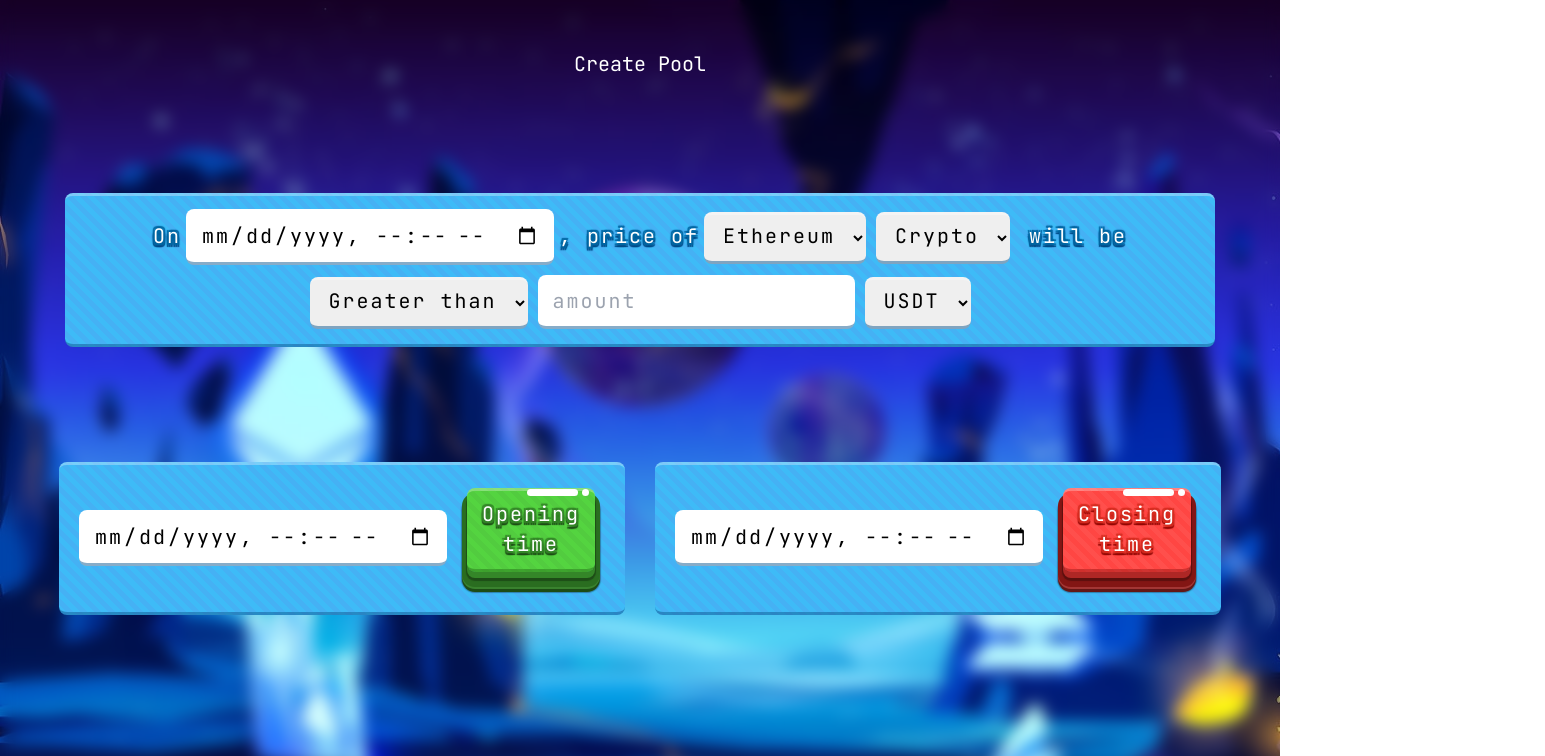
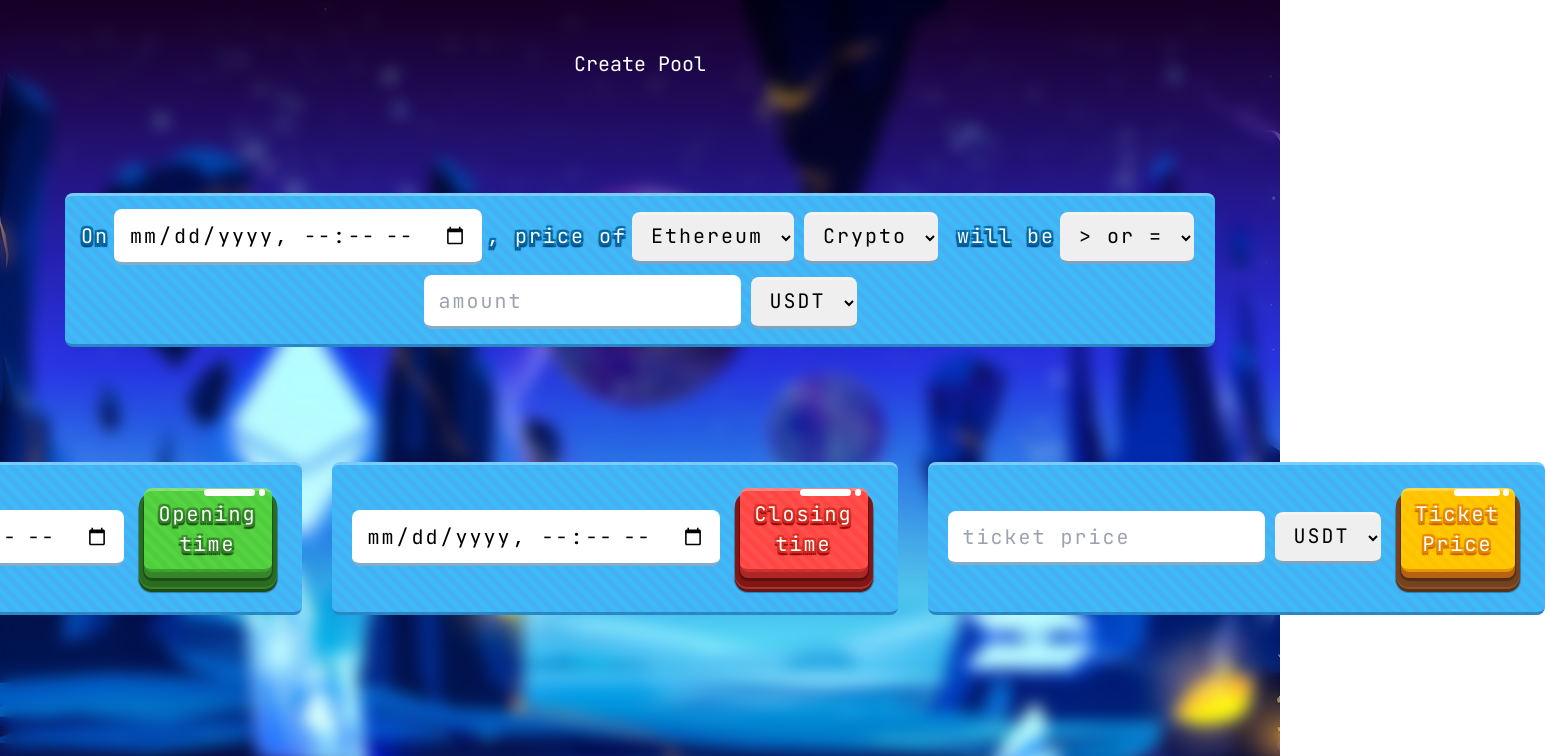
Before and after one commit to blacksky24/yolo-club, a Next.js app: page /create-pool in a window 1280 px wide. Shown: the top 756 px of the page, 1545 px wide, since content can reach past the window. Built offline with nearby package versions, Linux system fonts and the light colour scheme.

Commit message:
added creator contract details

```diff
--- a/pages/create-pool.js
+++ b/pages/create-pool.js
@@ -34,13 +34,11 @@ function CreatePool() {
           </select>
           <select className="inp">
             <option>Crypto</option>
-            <option>NFTs</option>
           </select>{" "}
           will be
           <select className="inp">
-            <option>Greater than</option>
-            <option>Equal to</option>
-            <option>Less then</option>
+            <option> {"> or ="} </option>
+            <option> {"<"} </option>
           </select>
           <input className="inp" type={"number"} placeholder="amount" />
           <select className="inp">
@@ -70,6 +68,17 @@ function CreatePool() {
 
             <button className="game-button red">Closing time</button>
           </div>
+
+          <div className="flex items-center button-bg rounded-lg mx-5">
+            <input type={"number"} placeholder="ticket price" className="inp" />
+            <select className="inp">
+              <option>USDT</option>
+              <option>USD</option>
+              <option>USDC</option>
+            </select>
+
+            <button className="game-button orange">Ticket Price</button>
+          </div>
         </div>
 
         <div className="flex max-w-[300px] my-50 mx-auto">
```
Also changed, not shown: constants/index.js (+60 -0 lines).
